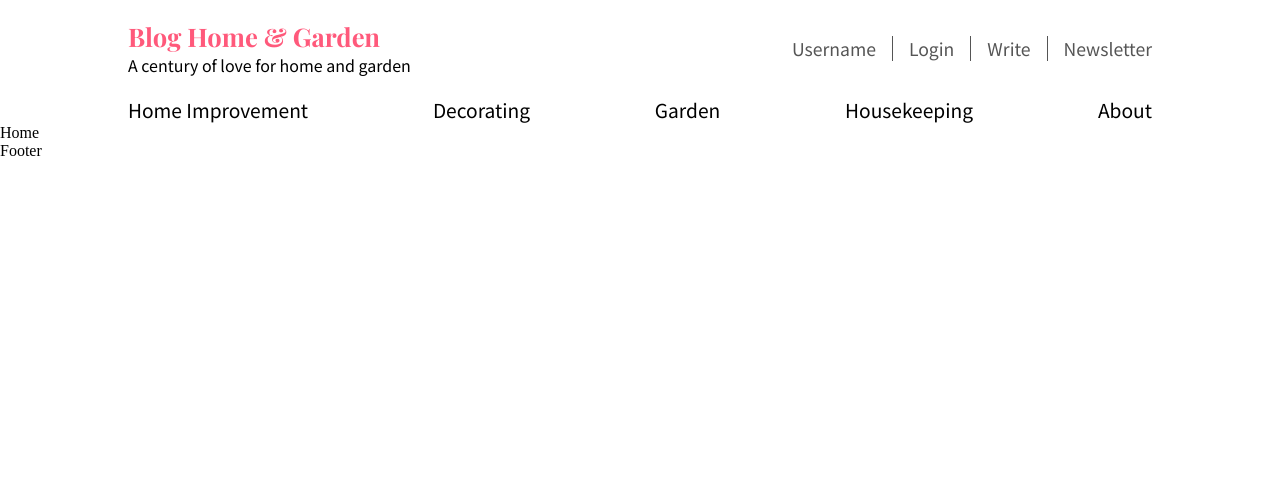
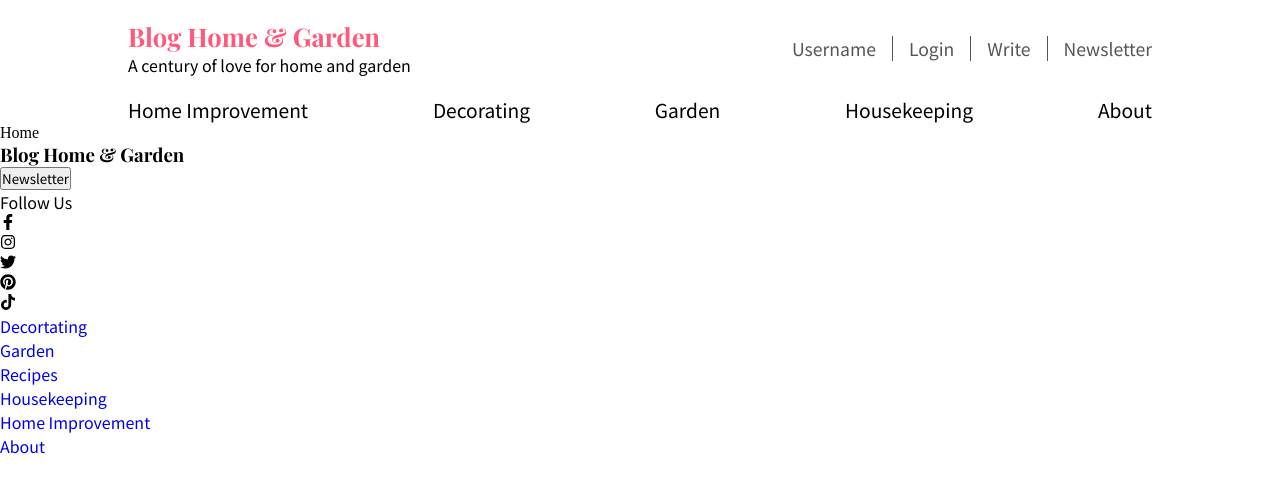
Before and after one commit to eford05/blog-home-garden, a React (Create React App) app: page / in a window 1280 px wide. Shown: the top 492 px of the page. Built offline with nearby package versions, Linux system fonts and the light colour scheme.

Commit message:
begin work on footer component

```diff
--- a/src/App.js
+++ b/src/App.js
@@ -1,5 +1,5 @@
 import "./App.css";
-import { Fragment } from "react";
+import { Fragment, useState } from "react";
 import Navbar from "./components/Navbar";
 import Footer from "./components/Footer";
 import Home from "./pages/Home";
@@ -12,11 +12,12 @@ import { createBrowserRouter, RouterProvider, Outlet } from "react-router-dom";
 
 function App() {
   const Layout = () => {
+    const [showModal, setShowModal] = useState(false);
     return (
       <Fragment>
         <Navbar />
         <Outlet />
-        <Footer />
+        <Footer toggle={() => setShowModal(!showModal)} />
       </Fragment>
     );
   };
--- a/src/components/Footer.jsx
+++ b/src/components/Footer.jsx
@@ -1,8 +1,72 @@
 import React from "react";
+import {
+  FaFacebookF,
+  FaInstagram,
+  FaTwitter,
+  FaPinterest,
+  FaTiktok,
+} from "react-icons/fa";
+import { Link } from "react-router-dom";
 import "../styles/footer.css";
 
-function Footer() {
-  return <div>Footer</div>;
+/*
+  The footer will have a newsletter section that will be prop drilled and toggled from App.js
+
+  This will toggle a newsletter modal component
+*/
+function Footer({ toggle }) {
+  return (
+    <footer>
+      <section className="footer-primary">
+        <h3 className="footer-logo">Blog Home & Garden</h3>
+        <button className="news-btn" onClick={toggle}>
+          Newsletter
+        </button>
+        <div className="footer-social-wrapper">
+          <p className="footer-social">Follow Us</p>
+          <ul className="footer-social-list">
+            <li>
+              <FaFacebookF className="footer-icon" />
+            </li>
+            <li>
+              <FaInstagram className="footer-icon" />
+            </li>
+            <li>
+              <FaTwitter className="footer-icon" />
+            </li>
+            <li>
+              <FaPinterest className="footer-icon" />
+            </li>
+            <li>
+              <FaTiktok className="footer-icon" />
+            </li>
+          </ul>
+        </div>
+      </section>
+      <section className="footer-secondary">
+        <ul className="footer-list">
+          <li>
+            <Link>Decortating</Link>
+          </li>
+          <li>
+            <Link>Garden</Link>
+          </li>
+          <li>
+            <Link>Recipes</Link>
+          </li>
+          <li>
+            <Link>Housekeeping</Link>
+          </li>
+          <li>
+            <Link>Home Improvement</Link>
+          </li>
+          <li>
+            <Link>About</Link>
+          </li>
+        </ul>
+      </section>
+    </footer>
+  );
 }
 
 export default Footer;
```
